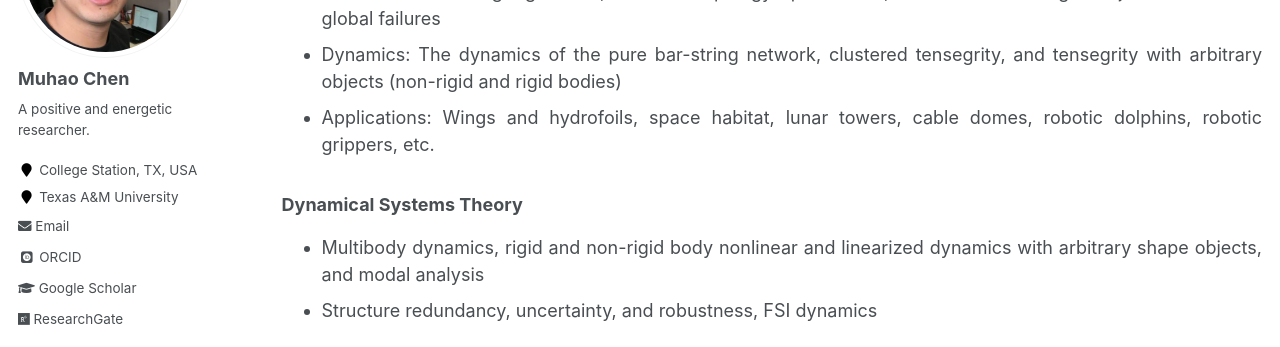
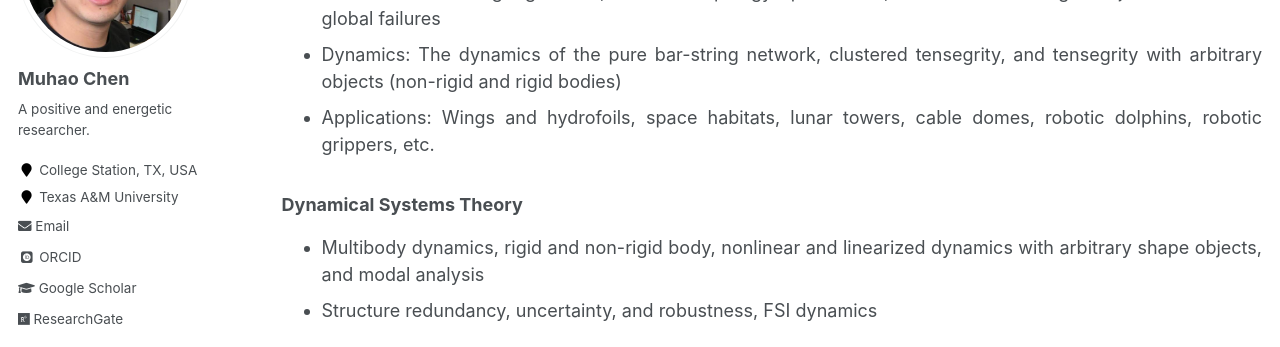
Before and after one commit to Muhao-Chen/muhao-chen.github.io, a Jekyll site: the page built from _pages/research.md, in a window 1280 px wide and 900 px high, scrolled down 1373 px. Shown: the part 153-500 px from the top of the window. Built offline with Jekyll 4.4.1, drawn with Linux system fonts in a browser that asks for light colours; some web fonts are replaced; some of the changed text lies outside the part shown.

Commit message:
Update research.md

```diff
--- a/_pages/research.md
+++ b/_pages/research.md
@@ -41,10 +41,10 @@ We would also like to develop and offer more and more software and tools to help
 * Tensergity solutions to the five fundamental problems in engineering mechanics: compression, tension, torsion, cantilever, simply supported
 * Statics: Form-finding algorithms, structure topology optimization, minimal mass design subject to local and global failures
 * Dynamics: The dynamics of the pure bar-string network, clustered tensegrity, and tensegrity with arbitrary objects (non-rigid and rigid bodies)
-* Applications: Wings and hydrofoils, space habitat, lunar towers, cable domes, robotic dolphins, robotic grippers, etc.
+* Applications: Wings and hydrofoils, space habitats, lunar towers, cable domes, robotic dolphins, robotic grippers, etc.
 
 ### Dynamical Systems Theory
-* Multibody dynamics, rigid and non-rigid body nonlinear and linearized dynamics with arbitrary shape objects, and modal analysis
+* Multibody dynamics, rigid and non-rigid body, nonlinear and linearized dynamics with arbitrary shape objects, and modal analysis
 * Structure redundancy, uncertainty, and robustness, FSI dynamics
 
 
@@ -58,7 +58,7 @@ We would also like to develop and offer more and more software and tools to help
 * Applications: rescue shelters, fish and hydrofoils, etc.
 
 
-<!--A misconception is that “The best system is made from the best components.” That is certainly not true. Often, we gain more in integrating two disciplines than making exceptional improvements in one discipline. For example, in the airplane wing, aerodynamics engineers first designed the best shape based on their knowledge in fluid dynamics, then the control engineer came and broke the beautiful shape for control objectives. This is certainly not the right way. A systematic approach would be to modify shape not by pushing against a reference equilibrium but by modifying the equilibrium. Of course, this would require much less control effort. -->
+<!--A misconception is that "The best system is made from the best components." That is certainly not true. Often, we gain more in integrating two disciplines than in making exceptional improvements in one discipline. For example, aerodynamics engineers first designed the best shape in the airplane wing based on their knowledge of fluid dynamics. The control engineer came and broke the beautiful shape for control objectives. This is certainly not the right way. A systematic approach would be to modify shape not by pushing against a reference equilibrium but by modifying the equilibrium. Of course, this would require much less control effort. -->
 
 <!--{% include toc %}-->
 
```
Also changed, not shown: other parts of _pages/research.md (+1 -1 lines).
